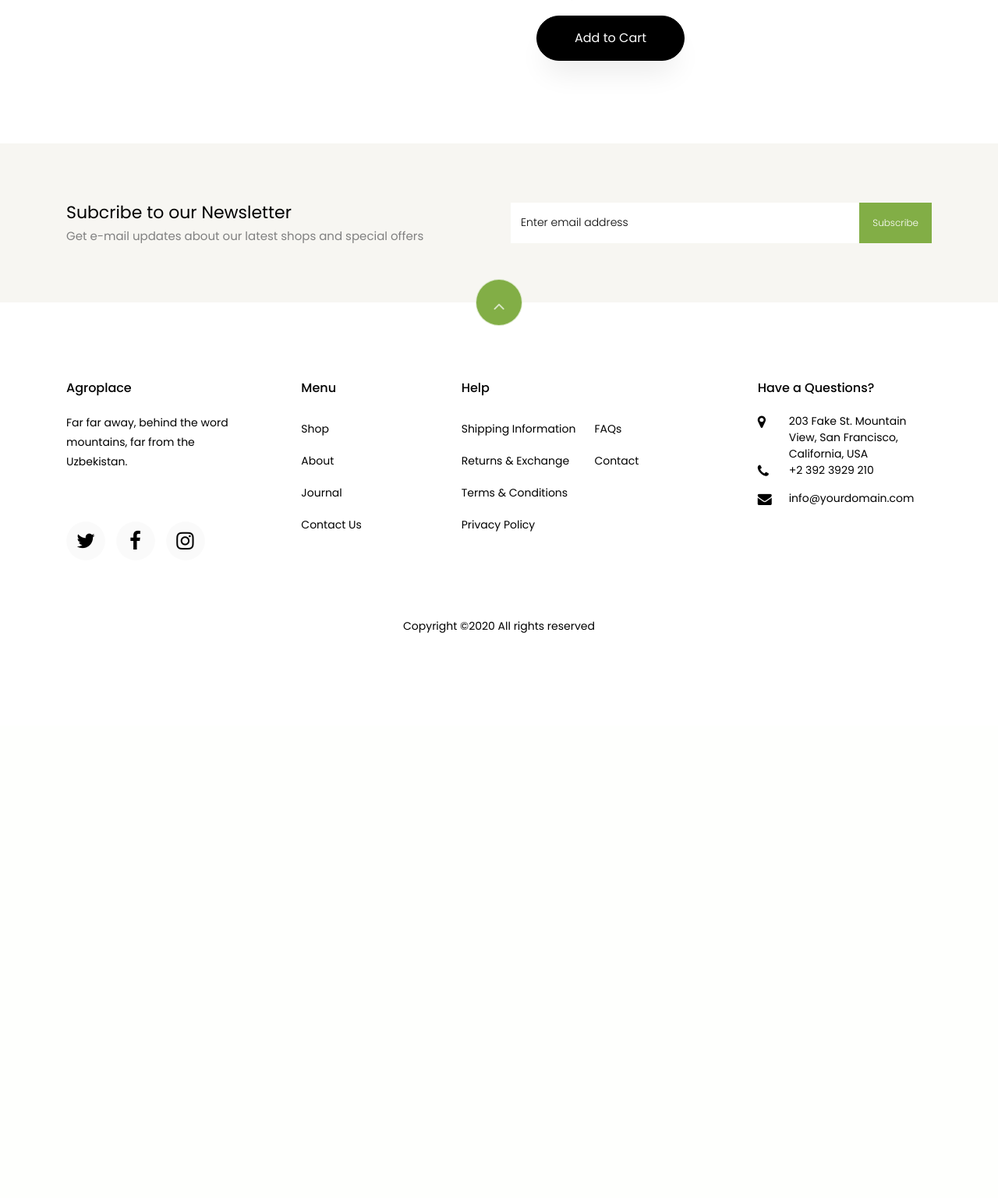
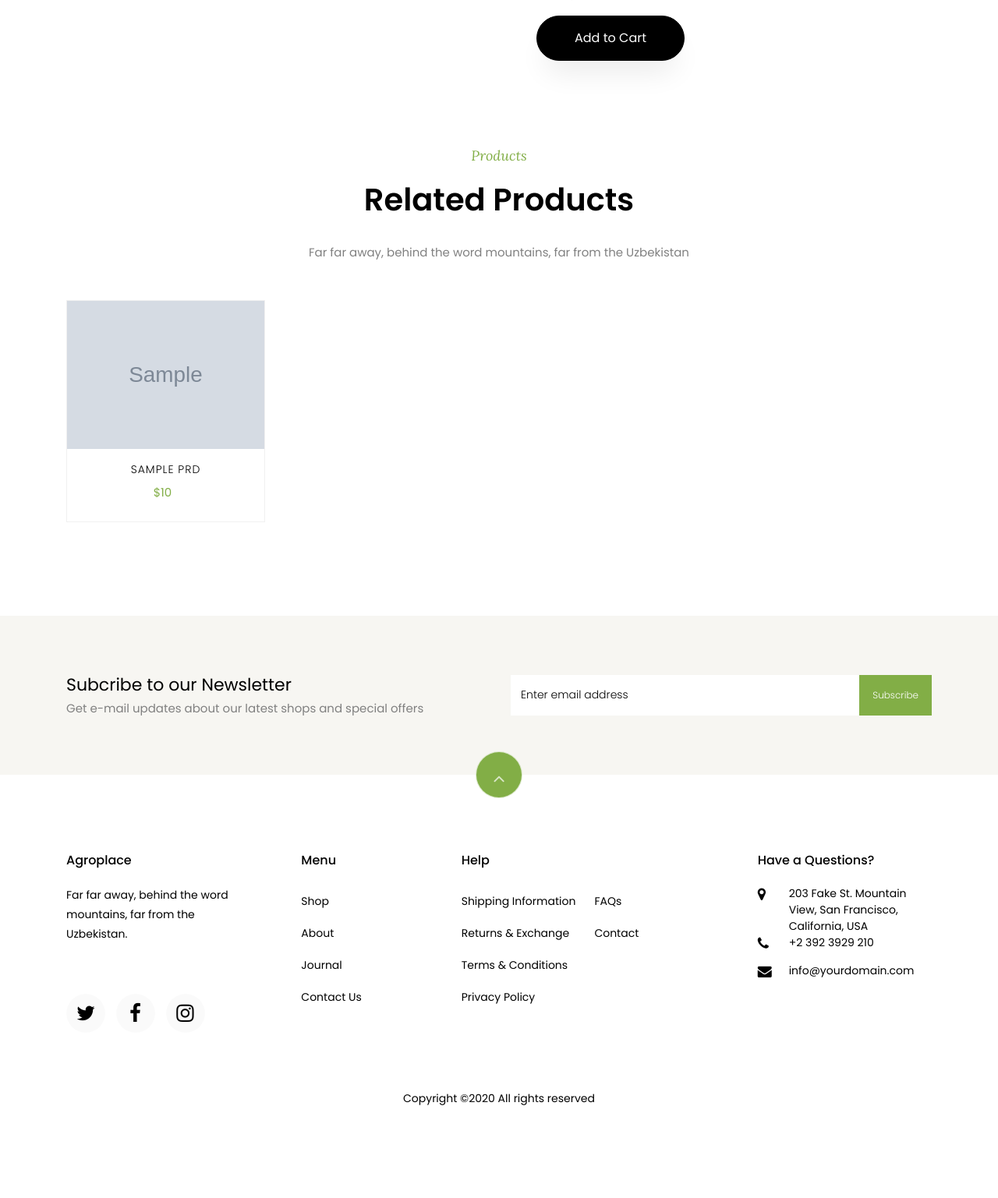
Before and after one commit to sSimuSs/agroplace, a Django app: template templates/pages/product.html in a window 1280 px wide. Shown: the part 498-2035 px from the top of the page at 78% size. Before the commit the page ends 1310 px from the top, so only its background shows below. Run offline with Django 3.2, Linux system fonts and the light colour scheme; the template is opened without the code that fills it: most values are stand-ins (such as "Sample title", 1, 10 or a date in 2020); grey boxes marked "Sample" are stand-in pictures; some libraries are stand-ins or nearby versions; some web fonts are replaced.

Commit message:
images on products and banners admin list page, page_titles

```diff
--- a/agroplace/apps/products/views.py
+++ b/agroplace/apps/products/views.py
@@ -4,4 +4,6 @@ from .models import Products
 
 def product(request, pk):
     product = get_object_or_404(Products, id=pk)
-    return render(request, 'pages/product.html', {'product': product})
+    related = Products.objects.filter(status=1).exclude(id=product.id)
+    page_title = product.name
+    return render(request, 'pages/product.html', locals())
--- a/agroplace/urls.py
+++ b/agroplace/urls.py
@@ -8,6 +8,10 @@ from agroplace.apps.system.views import home
 from agroplace.apps.users.views import register, login
 from agroplace.apps.orders.views import cart
 from agroplace.apps.products.views import product
+
+admin.autodiscover()
+admin.site.site_header = 'AGROPLACE - ADMINISTRATION'
+admin.site.site_title = 'AGROPLACE - ADMINISTRATION'
 
 urlpatterns = [
     url(r'^admin/', admin.site.urls),
--- a/templates/base.html
+++ b/templates/base.html
@@ -2,7 +2,11 @@
 <!DOCTYPE html>
 <html lang="en">
   <head>
-    <title>Agroplace.uz</title>
+      {% if page_title %}
+        <title>{{ page_title }} | Agroplace.uz</title>
+      {% else %}
+        <title>Agroplace.uz</title>
+      {% endif %}
     <meta charset="utf-8">
     <meta name="viewport" content="width=device-width, initial-scale=1, shrink-to-fit=no">
 
--- a/templates/pages/product.html
+++ b/templates/pages/product.html
@@ -47,6 +47,46 @@
     	</div>
     </section>
 
+    <section class="ftco-section ftco-no-pt">
+    	<div class="container">
+				<div class="row justify-content-center mb-3 pb-3">
+          <div class="col-md-12 heading-section text-center ftco-animate">
+          	<span class="subheading">Products</span>
+            <h2 class="mb-4">Related Products</h2>
+            <p>Far far away, behind the word mountains, far from the Uzbekistan</p>
+          </div>
+        </div>
+    	</div>
+    	<div class="container">
+    		<div class="row">
+    			{% for prd in related %}
+    			<div class="col-md-6 col-lg-3 ftco-animate">
+    				<div class="product">
+    					<a href="/product/{{ prd.id }}" class="img-prod"><img class="img-fluid" src="{{ prd.image.url }}" alt="{{ prd.name }}">
+    					</a>
+    					<div class="text py-3 pb-4 px-3 text-center">
+    						<h3><a href="#">{{ prd.name }}</a></h3>
+    						<div class="d-flex">
+    							<div class="pricing">
+		    						<p class="price"><span class="mr-2">${{prd.cost}}</span></p>
+		    					</div>
+	    					</div>
+	    					<div class="bottom-area d-flex px-3">
+	    						<div class="m-auto d-flex">
+	    							<a href="/product/{{ prd.id }}" class="buy-now d-flex justify-content-center align-items-center mx-1">
+	    								<span><i class="ion-ios-cart"></i></span>
+	    							</a>
+    							</div>
+    						</div>
+    					</div>
+    				</div>
+    			</div>
+                {% endfor %}
+
+    		</div>
+    	</div>
+    </section>
+
 {% endblock %}
 
 {% block myjs %}
```
Also changed, not shown: agroplace/apps/banners/admin.py (+9 -1 lines), agroplace/apps/products/admin.py (+11 -2 lines), agroplace/apps/users/views.py (+5 -2 lines).
